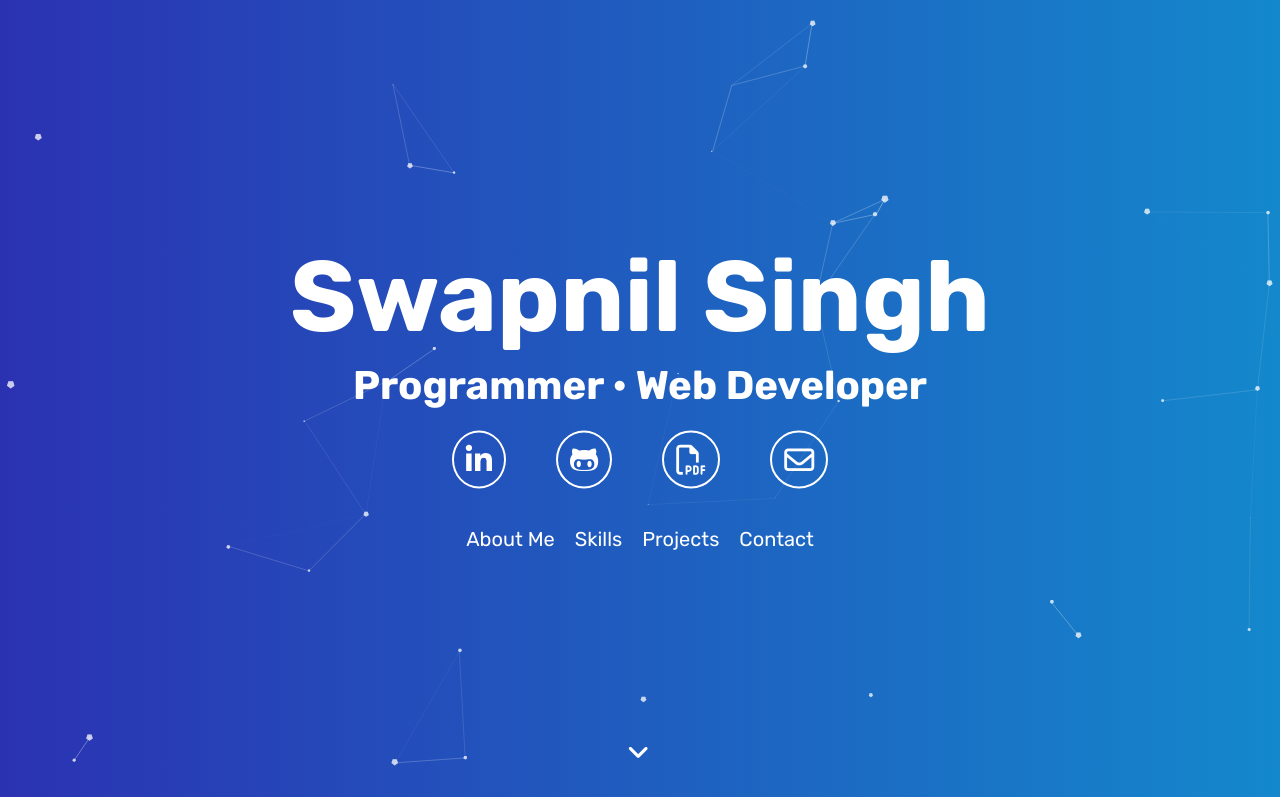
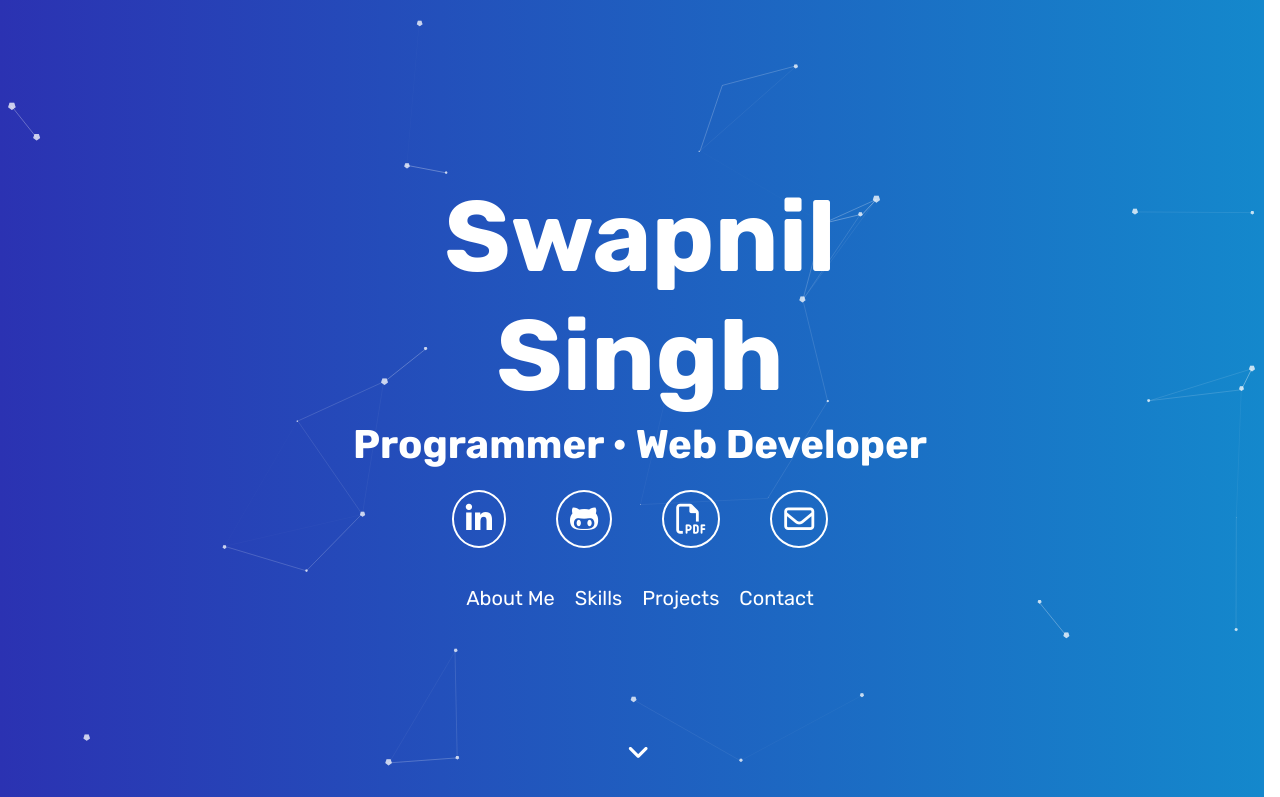
Before and after one commit to Swapnil-Singh-99/Web_Dev_Bharat_Intern, a plain HTML site: page Portfolio/index.html in a window 1280 px wide. Shown: the top 797 px of the page. Drawn offline with nearby package versions, Linux system fonts and the light colour scheme.

Commit message:
made some css improvements

```diff
--- a/Portfolio/style.css
+++ b/Portfolio/style.css
@@ -15,7 +15,7 @@
     /* W3C, IE 10+/ Edge, Firefox 16+, Chrome 26+, Opera 12+, Safari 7+ */
     display: flex;
     vertical-align: bottom;
-    width: 100vw;
+    width: calc(100vw - 16px);;
     height: 100vh;
     overflow-x: hidden;
     background-repeat: no-repeat;
@@ -31,12 +31,13 @@
     color: #fff;
     position: absolute;
     font-family: 'Rubik', sans-serif;
-    width: 80%;
+    /* width: 80%; */
     top: 50%;
     left: 50%;
-    margin: 0 auto;
+    /* margin: 0 auto; */
     -webkit-transform: translate(-50%, -50%);
-    transform: translate(-50%, -50%)
+    transform: translate(-50%, -50%);
+    overflow-x: hidden;
 }
 
 .name {
```
